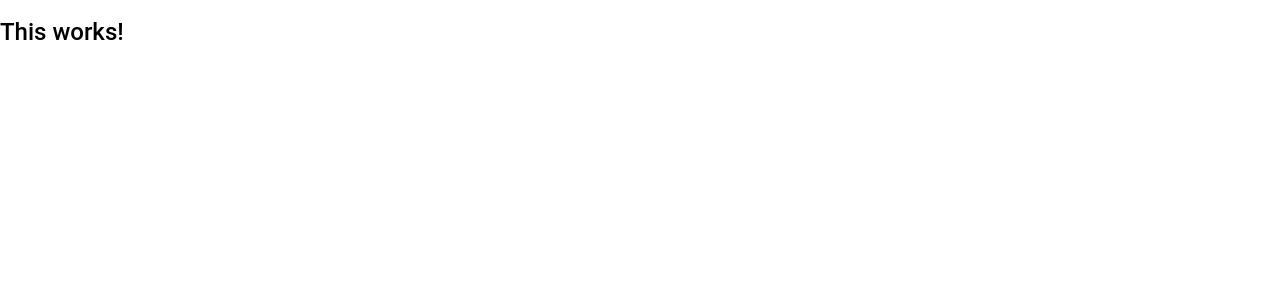
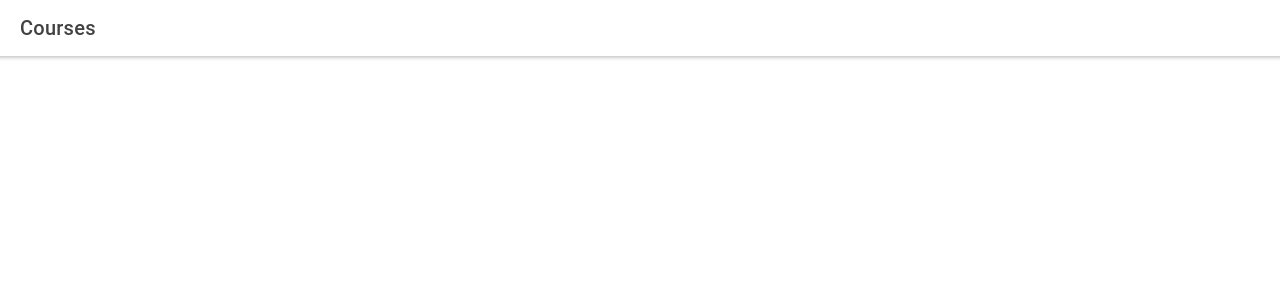
Before and after one commit to onegrit/course-app, a React (Create React App) app: page / in a window 1280 px wide. Shown: the top 300 px of the page. Built offline with nearby package versions, Linux system fonts and the light colour scheme.

Commit message:
feat(courses): add  courses page and route

```diff
--- a/src/App.tsx
+++ b/src/App.tsx
@@ -1,4 +1,6 @@
 import React from "react";
+import { Route } from "react-router-dom";
+import { IonReactRouter } from "@ionic/react-router";
 import { IonApp } from "@ionic/react";
 
 /* Core CSS required for Ionic components to work properly */
@@ -19,10 +21,15 @@ import "@ionic/react/css/display.css";
 
 /* Theme variables */
 import "./theme/variables.css";
+import Courses from "./pages/Courses";
 
 const App: React.FC = () => (
   <IonApp>
-    <h2>This works!</h2>
+    <IonReactRouter>
+      <Route path="/">
+        <Courses />
+      </Route>
+    </IonReactRouter>
   </IonApp>
 );
 
--- /dev/null
+++ b/src/pages/Courses.tsx
@@ -0,0 +1,17 @@
+import { IonContent, IonHeader, IonTitle, IonToolbar } from "@ionic/react";
+import React from "react";
+
+const Courses: React.FC = () => {
+  return (
+    <React.Fragment>
+      <IonHeader>
+        <IonToolbar>
+          <IonTitle>Courses</IonTitle>
+        </IonToolbar>
+      </IonHeader>
+      <IonContent></IonContent>
+    </React.Fragment>
+  );
+};
+
+export default Courses;
```
